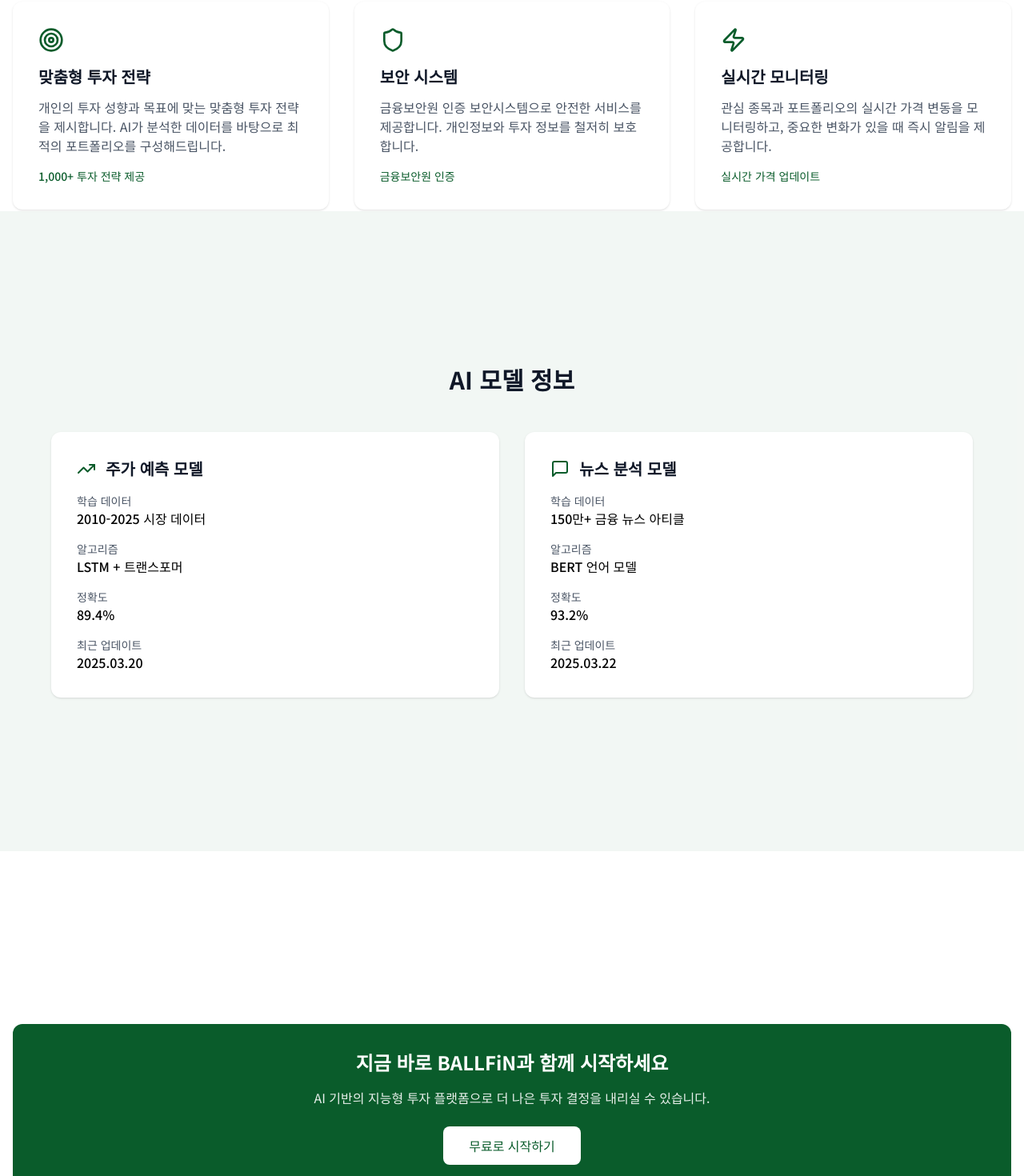
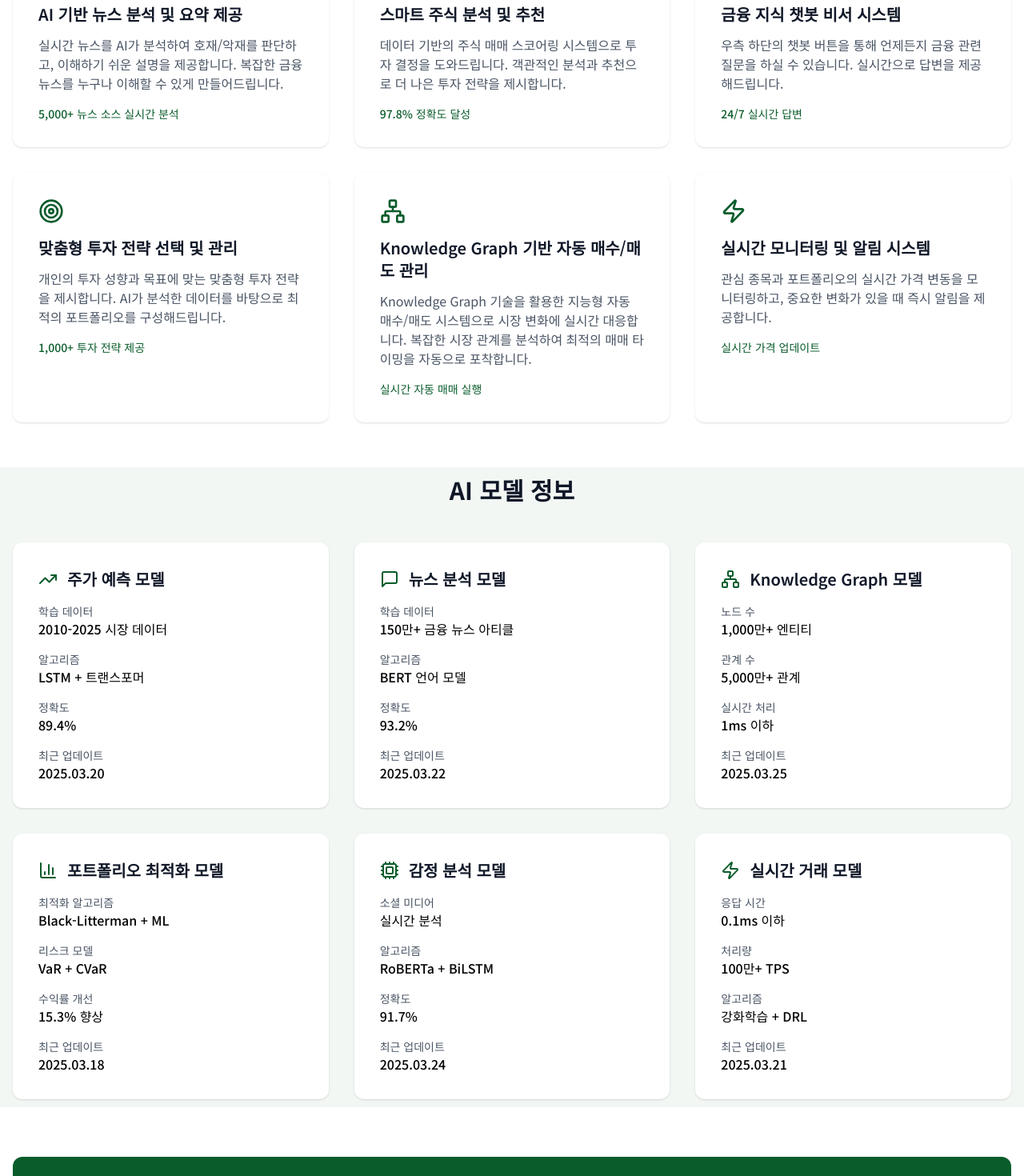
Before and after one commit to BALLFiN/BALLFiN-FE, a React (Vite) app: page /intro in a window 1280 px wide. Shown: the part 1080-2550 px from the top of the page at 80% size. Built offline with nearby package versions, Linux system fonts and the light colour scheme; a web font is replaced by a local one.

Commit message:
🎨: 볼핀 멤버 영역 생성

```diff
--- a/src/pages/introPage.tsx
+++ b/src/pages/introPage.tsx
@@ -1,58 +1,64 @@
 import BALLFiNLogo from "../assets/BALLFiN.svg";
-import {
-  TrendingUp,
-  Brain,
-  Shield,
-  Zap,
-  ChartBar,
-  MessageSquare,
-  Target,
-} from "lucide-react";
+import { TrendingUp } from "lucide-react";
+import { Brain } from "lucide-react";
+import { Network } from "lucide-react";
+import { Zap } from "lucide-react";
+import { ChartBar } from "lucide-react";
+import { MessageSquare } from "lucide-react";
+import { Target } from "lucide-react";
+import { BarChart3 } from "lucide-react";
+import { Cpu } from "lucide-react";
 import { StatCard } from "../components/Intro/StatCard";
 import { AIModelCard } from "../components/Intro/AIModelCard";
 import { FeatureCard } from "../components/Intro/FeatureCard";
 import { motion } from "framer-motion";
 import { useNavigate } from "react-router-dom";
+import cheon from "../assets/member/cheon.png";
+import park from "../assets/member/park.png";
+import kim from "../assets/member/kim.png";
+import jeong from "../assets/member/jeong.png";
+import yoon from "../assets/member/yoon.png";
+import lee from "../assets/member/lee.jpeg";
 
 const features = [
   {
     icon: <Brain className="w-8 h-8 text-[#0A5C2B]" />,
-    title: "AI 기반 뉴스 분석",
+    title: "AI 기반 뉴스 분석 및 요약 제공",
     description:
       "실시간 뉴스를 AI가 분석하여 호재/악재를 판단하고, 이해하기 쉬운 설명을 제공합니다. 복잡한 금융 뉴스를 누구나 이해할 수 있게 만들어드립니다.",
     stats: "5,000+ 뉴스 소스 실시간 분석",
   },
   {
     icon: <ChartBar className="w-8 h-8 text-[#0A5C2B]" />,
-    title: "스마트 주식 분석",
+    title: "스마트 주식 분석 및 추천",
     description:
       "데이터 기반의 주식 매매 스코어링 시스템으로 투자 결정을 도와드립니다. 객관적인 분석과 추천으로 더 나은 투자 전략을 제시합니다.",
     stats: "97.8% 정확도 달성",
   },
   {
     icon: <MessageSquare className="w-8 h-8 text-[#0A5C2B]" />,
-    title: "챗봇 시스템",
+    title: "금융 지식 챗봇 비서 시스템",
     description:
       "우측 하단의 챗봇 버튼을 통해 언제든지 금융 관련 질문을 하실 수 있습니다. 실시간으로 답변을 제공해드립니다.",
     stats: "24/7 실시간 답변",
   },
   {
     icon: <Target className="w-8 h-8 text-[#0A5C2B]" />,
-    title: "맞춤형 투자 전략",
+    title: "맞춤형 투자 전략 선택 및 관리",
     description:
       "개인의 투자 성향과 목표에 맞는 맞춤형 투자 전략을 제시합니다. AI가 분석한 데이터를 바탕으로 최적의 포트폴리오를 구성해드립니다.",
     stats: "1,000+ 투자 전략 제공",
   },
   {
-    icon: <Shield className="w-8 h-8 text-[#0A5C2B]" />,
-    title: "보안 시스템",
+    icon: <Network className="w-8 h-8 text-[#0A5C2B]" />,
+    title: "Knowledge Graph 기반 자동 매수/매도 관리",
     description:
-      "금융보안원 인증 보안시스템으로 안전한 서비스를 제공합니다. 개인정보와 투자 정보를 철저히 보호합니다.",
-    stats: "금융보안원 인증",
+      "Knowledge Graph 기술을 활용한 지능형 자동 매수/매도 시스템으로 시장 변화에 실시간 대응합니다. 복잡한 시장 관계를 분석하여 최적의 매매 타이밍을 자동으로 포착합니다.",
+    stats: "실시간 자동 매매 실행",
   },
   {
     icon: <Zap className="w-8 h-8 text-[#0A5C2B]" />,
-    title: "실시간 모니터링",
+    title: "실시간 모니터링 및 알림 시스템",
     description:
       "관심 종목과 포트폴리오의 실시간 가격 변동을 모니터링하고, 중요한 변화가 있을 때 즉시 알림을 제공합니다.",
     stats: "실시간 가격 업데이트",
@@ -87,15 +93,55 @@ const aiModels = [
       { label: "최근 업데이트", value: "2025.03.22" },
     ],
   },
+  {
+    icon: Network,
+    title: "Knowledge Graph 모델",
+    data: [
+      { label: "노드 수", value: "1,000만+ 엔티티" },
+      { label: "관계 수", value: "5,000만+ 관계" },
+      { label: "실시간 처리", value: "1ms 이하" },
+      { label: "최근 업데이트", value: "2025.03.25" },
+    ],
+  },
+  {
+    icon: BarChart3,
+    title: "포트폴리오 최적화 모델",
+    data: [
+      { label: "최적화 알고리즘", value: "Black-Litterman + ML" },
+      { label: "리스크 모델", value: "VaR + CVaR" },
+      { label: "수익률 개선", value: "15.3% 향상" },
+      { label: "최근 업데이트", value: "2025.03.18" },
+    ],
+  },
+  {
+    icon: Cpu,
+    title: "감정 분석 모델",
+    data: [
+      { label: "소셜 미디어", value: "실시간 분석" },
+      { label: "알고리즘", value: "RoBERTa + BiLSTM" },
+      { label: "정확도", value: "91.7%" },
+      { label: "최근 업데이트", value: "2025.03.24" },
+    ],
+  },
+  {
+    icon: Zap,
+    title: "실시간 거래 모델",
+    data: [
+      { label: "응답 시간", value: "0.1ms 이하" },
+      { label: "처리량", value: "100만+ TPS" },
+      { label: "알고리즘", value: "강화학습 + DRL" },
+      { label: "최근 업데이트", value: "2025.03.21" },
+    ],
+  },
 ];
 
 export default function Intro() {
   const navigate = useNavigate();
 
   return (
-    <div className="min-h-screen bg-white">
+    <div className="min-h-screen bg-white snap-y snap-mandatory overflow-y-scroll">
       {/* 헤더 + 통계 섹션 */}
-      <div className="bg-[#0A5C2B]/5  min-h-[80vh] flex items-center relative overflow-hidden">
+      <div className="bg-[#0A5C2B]/5 min-h-screen flex items-center relative overflow-hidden snap-start">
         <div className="container mx-auto px-4 relative">
           <motion.div
             initial={{ opacity: 0, y: 20 }}
@@ -154,7 +200,7 @@ export default function Intro() {
       </div>
 
       {/* 주요 기능 섹션 */}
-      <div className="bg-white min-h-[80vh] flex items-center relative">
+      <div className="bg-white min-h-screen flex items-center relative snap-start">
         <div className="container mx-auto px-4 relative">
           <motion.h2
             initial={{ opacity: 0, y: 20 }}
@@ -180,7 +226,7 @@ export default function Intro() {
       </div>
 
       {/* AI 모델 정보 섹션 */}
-      <div className="bg-[#0A5C2B]/5  min-h-[100vh] flex items-center relative">
+      <div className="bg-[#0A5C2B]/5 min-h-screen flex items-center relative snap-start">
         <div className="container mx-auto px-4 relative z-10">
           <motion.h2
             initial={{ opacity: 0, y: 20 }}
@@ -196,7 +242,7 @@ export default function Intro() {
             whileInView={{ opacity: 1, y: 0 }}
             viewport={{ once: true }}
             transition={{ duration: 0.8 }}
-            className="grid grid-cols-1 md:grid-cols-2 gap-8 max-w-6xl mx-auto"
+            className="grid grid-cols-1 md:grid-cols-2 lg:grid-cols-3 gap-8 max-w-7xl mx-auto"
           >
             {aiModels.map((model, index) => (
               <AIModelCard key={index} model={model} index={index} />
@@ -206,14 +252,14 @@ export default function Intro() {
       </div>
 
       {/* 시작하기 섹션 */}
-      <div className="bg-white min-h-[80vh] flex items-center relative">
+      <div className="bg-white min-h-screen flex items-center relative snap-start">
         <div className="container mx-auto px-4 relative">
           <motion.div
             initial={{ opacity: 0, y: 20 }}
             whileInView={{ opacity: 1, y: 0 }}
             viewport={{ once: true }}
             transition={{ duration: 0.8 }}
-            className="bg-[#0A5C2B] rounded-xl p-8 text-center text-white relative"
+            className="bg-[#0A5C2B] rounded-xl p-8 text-center text-white relative mb-16"
           >
             <motion.h2
               initial={{ opacity: 0, y: 20 }}
@@ -243,6 +289,180 @@ export default function Intro() {
               무료로 시작하기
             </motion.button>
           </motion.div>
+
+          {/* 팀원 정보 섹션 */}
+          <motion.div
+            initial={{ opacity: 0, y: 20 }}
+            whileInView={{ opacity: 1, y: 0 }}
+            viewport={{ once: true }}
+            transition={{ duration: 0.8 }}
+            className="text-center mb-12"
+          >
+            <motion.h3
+              initial={{ opacity: 0, y: 20 }}
+              whileInView={{ opacity: 1, y: 0 }}
+              viewport={{ once: true }}
+              transition={{ duration: 0.8, delay: 0.2 }}
+              className="text-3xl font-bold text-gray-900 mb-4"
+            >
+              BALLFiN 팀
+            </motion.h3>
+            <motion.p
+              initial={{ opacity: 0, y: 20 }}
+              whileInView={{ opacity: 1, y: 0 }}
+              viewport={{ once: true }}
+              transition={{ duration: 0.8, delay: 0.4 }}
+              className="text-lg text-gray-600 mb-12"
+            >
+              혁신적인 AI 기술로 금융 투자의 미래를 만들어갑니다
+            </motion.p>
+          </motion.div>
+
+          <motion.div
+            initial={{ opacity: 0, y: 20 }}
+            whileInView={{ opacity: 1, y: 0 }}
+            viewport={{ once: true }}
+            transition={{ duration: 0.8 }}
+            className="grid grid-cols-1 md:grid-cols-2 lg:grid-cols-6 gap-8 max-w-7xl mx-auto"
+          >
+            {/* 천성윤 */}
+            <motion.div
+              initial={{ opacity: 0, y: 20 }}
+              whileInView={{ opacity: 1, y: 0 }}
+              viewport={{ once: true }}
+              transition={{ duration: 0.8, delay: 0.1 }}
+              className="bg-white rounded-xl p-6 shadow-lg hover:shadow-xl transition-shadow text-center"
+            >
+              <img
+                src={cheon}
+                alt="천성윤"
+                className="w-24 h-24 rounded-full mx-auto mb-4 object-cover"
+              />
+              <h4 className="text-lg font-semibold text-gray-900 mb-2">
+                천성윤
+              </h4>
+              <p className="text-sm text-[#0A5C2B] font-medium mb-2">
+                Frontend, UX/UI
+              </p>
+              <p className="text-xs text-gray-600">
+                ReactJS, TypeScript, Tailwind CSS
+              </p>
+            </motion.div>
+
+            {/* 이영록 */}
+            <motion.div
+              initial={{ opacity: 0, y: 20 }}
+              whileInView={{ opacity: 1, y: 0 }}
+              viewport={{ once: true }}
+              transition={{ duration: 0.8, delay: 0.15 }}
+              className="bg-white rounded-xl p-6 shadow-lg hover:shadow-xl transition-shadow text-center"
+            >
+              <img
+                src={lee}
+                alt="이영록"
+                className="w-24 h-24 rounded-full mx-auto mb-4 object-cover"
+              />
+              <h4 className="text-lg font-semibold text-gray-900 mb-2">
+                이영록
+              </h4>
+              <p className="text-sm text-[#0A5C2B] font-medium mb-2">
+                Frontend, UX/UI
+              </p>
+              <p className="text-xs text-gray-600">
+                ReactJS, TypeScript, Tailwind CSS
+              </p>
+            </motion.div>
+
+            {/* 박희령 */}
+            <motion.div
+              initial={{ opacity: 0, y: 20 }}
+              whileInView={{ opacity: 1, y: 0 }}
+              viewport={{ once: true }}
+              transition={{ duration: 0.8, delay: 0.2 }}
+              className="bg-white rounded-xl p-6 shadow-lg hover:shadow-xl transition-shadow text-center"
+            >
+              <img
+                src={park}
+                alt="박희령"
+                className="w-24 h-24 rounded-full mx-auto mb-4 object-cover"
+              />
+              <h4 className="text-lg font-semibold text-gray-900 mb-2">
+                박희령
+              </h4>
+              <p className="text-sm text-[#0A5C2B] font-medium mb-2">
+                AI & Backend
+              </p>
+              <p className="text-xs text-gray-600 mb-1">Main: RAG Pipeline</p>
+              <p className="text-xs text-gray-600">Stack: C, Python</p>
+            </motion.div>
+
+            {/* 김세진 */}
+            <motion.div
+              initial={{ opacity: 0, y: 20 }}
+              whileInView={{ opacity: 1, y: 0 }}
+              viewport={{ once: true }}
+              transition={{ duration: 0.8, delay: 0.3 }}
+              className="bg-white rounded-xl p-6 shadow-lg hover:shadow-xl transition-shadow text-center"
+            >
+              <img
+                src={kim}
+                alt="김세진"
+                className="w-24 h-24 rounded-full mx-auto mb-4 object-cover"
+              />
+              <h4 className="text-lg font-semibold text-gray-900 mb-2">
+                김세진
+              </h4>
+              <p className="text-sm text-[#0A5C2B] font-medium mb-2">AI</p>
+              <p className="text-xs text-gray-600 mb-1">Main: RAG Pipeline</p>
+              <p className="text-xs text-gray-600">Stack: Pytorch, Faiss</p>
+            </motion.div>
+
+            {/* 정필규 */}
+            <motion.div
+              initial={{ opacity: 0, y: 20 }}
+              whileInView={{ opacity: 1, y: 0 }}
+              viewport={{ once: true }}
+              transition={{ duration: 0.8, delay: 0.4 }}
+              className="bg-white rounded-xl p-6 shadow-lg hover:shadow-xl transition-shadow text-center"
+            >
+              <img
+                src={jeong}
+                alt="정필규"
+                className="w-24 h-24 rounded-full mx-auto mb-4 object-cover"
+              />
+              <h4 className="text-lg font-semibold text-gray-900 mb-2">
+                정필규
+              </h4>
+              <p className="text-sm text-[#0A5C2B] font-medium mb-2">AI</p>
+              <p className="text-xs text-gray-600 mb-1">
+                Main: Knowledge Graph
+              </p>
+              <p className="text-xs text-gray-600">Stack: Python, R, SQL</p>
+            </motion.div>
+
+            {/* 윤지형 */}
+            <motion.div
+              initial={{ opacity: 0, y: 20 }}
+              whileInView={{ opacity: 1, y: 0 }}
+              viewport={{ once: true }}
+              transition={{ duration: 0.8, delay: 0.5 }}
+              className="bg-white rounded-xl p-6 shadow-lg hover:shadow-xl transition-shadow text-center"
+            >
+              <img
+                src={yoon}
+                alt="윤지형"
+                className="w-24 h-24 rounded-full mx-auto mb-4 object-cover"
+              />
+              <h4 className="text-lg font-semibold text-gray-900 mb-2">
+                윤지형
+              </h4>
+              <p className="text-sm text-[#0A5C2B] font-medium mb-2">AI</p>
+              <p className="text-xs text-gray-600 mb-1">
+                Main: Knowledge Graph
+              </p>
+              <p className="text-xs text-gray-600">Stack: FastAPI, Pytorch</p>
+            </motion.div>
+          </motion.div>
         </div>
       </div>
     </div>
```
